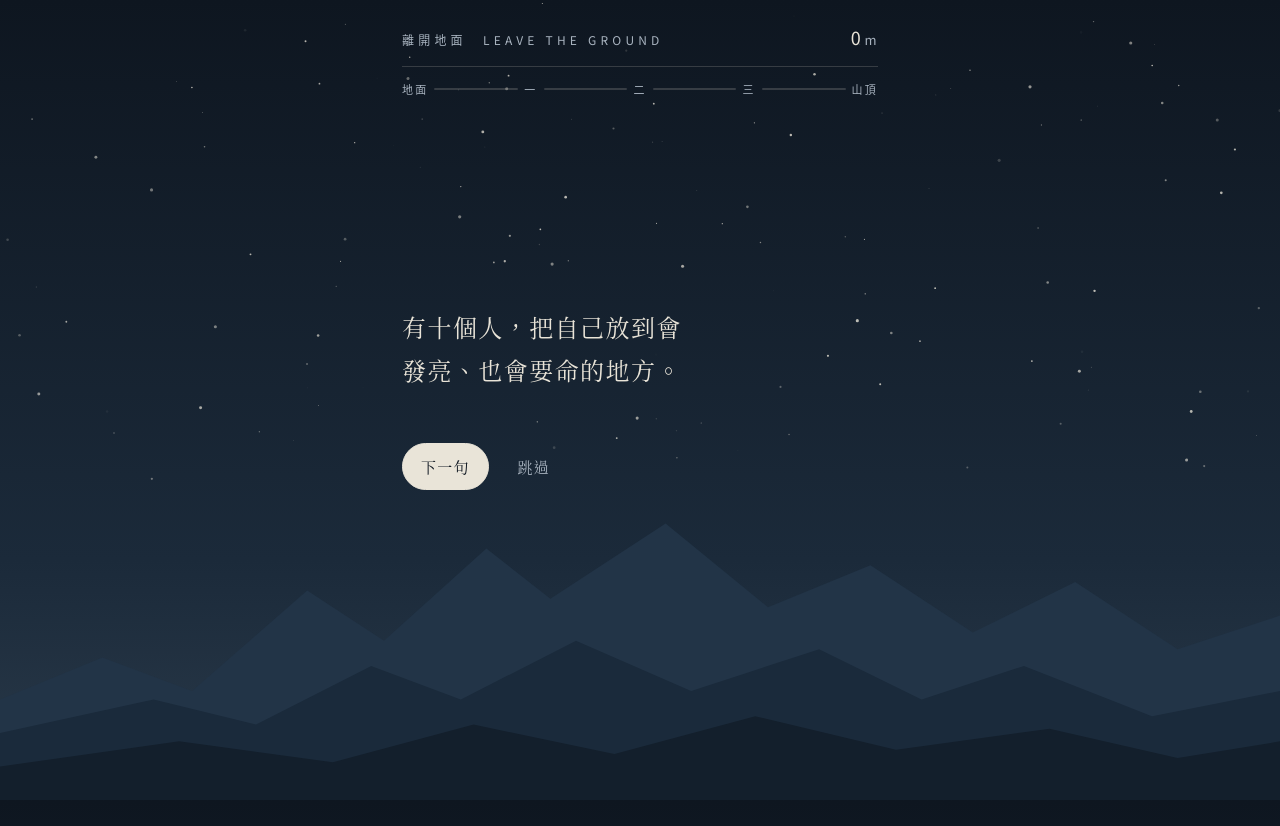
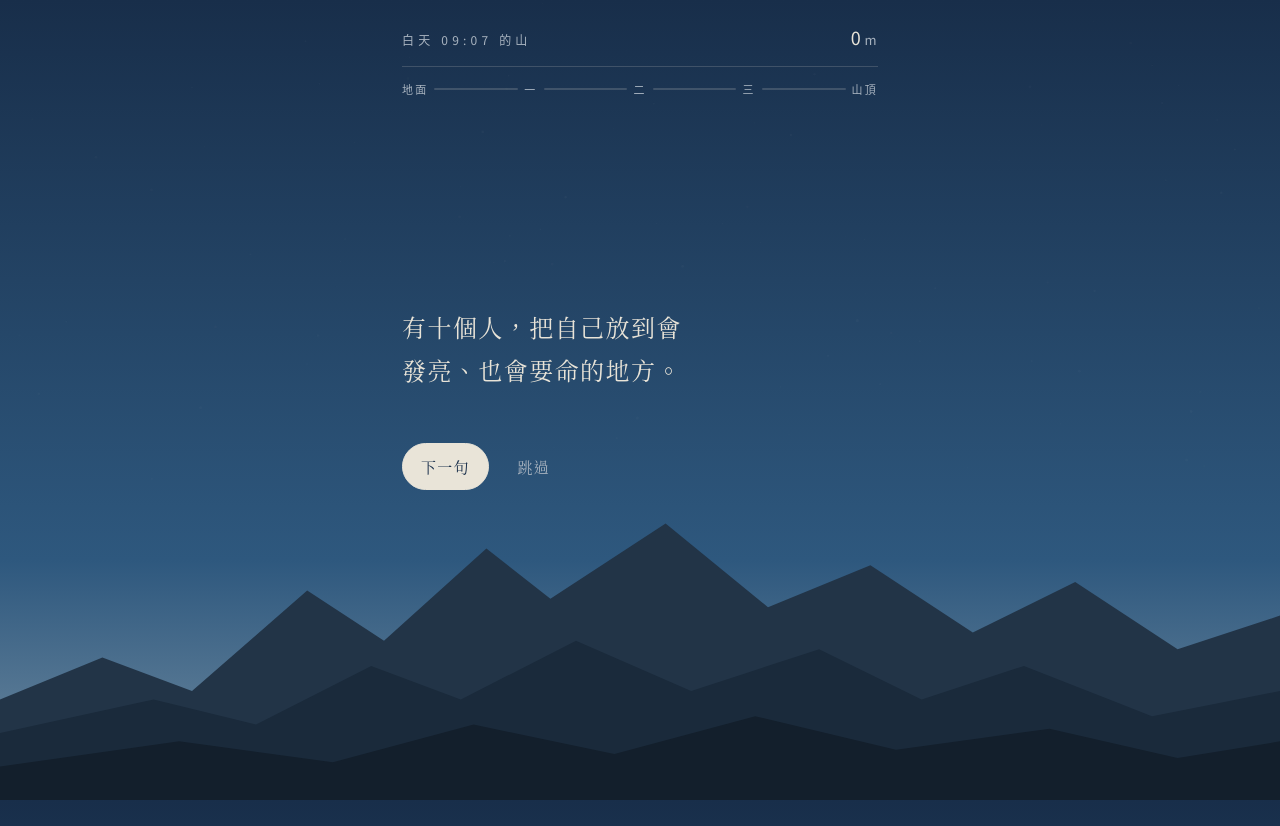
Before and after one commit to idomaintaipei-alt/leave-the-ground, a plain HTML site: page index.html in a window 1280 px wide. Drawn offline with Linux system fonts and the light colour scheme.

Commit message:
活的山（1）：天色跟真實時間走，心情只染一層；標題顯示幾點的山
Co-Authored-By: Claude Fable 5.1 <noreply@anthropic.com>

```diff
--- a/index.html
+++ b/index.html
@@ -123,7 +123,7 @@ footer{margin-top:34px;color:var(--ink2);font-size:12px;line-height:1.9;letter-s
 
 <main>
   <header>
-    <div class="k sans">離開地面　LEAVE THE GROUND</div>
+    <div class="k sans" id="skyname">離開地面　LEAVE THE GROUND</div>
     <div id="alt" class="sans"><b>0</b>m</div>
   </header>
   <div class="camps sans" id="camps"><span>地面</span><i></i><span>一</span><i></i><span>二</span><i></i><span>三</span><i></i><span>山頂</span></div>
@@ -361,7 +361,7 @@ $("#b-intro-skip").onclick=()=>show("#s-start");
 introShow();
 
 document.querySelectorAll(".mood").forEach(b=>b.addEventListener("click",()=>{
-  mood=b.dataset.m; document.body.dataset.mood=mood; document.querySelector(".r1").setAttribute("d",MOODS[mood].ridge);
+  mood=b.dataset.m; document.body.dataset.mood=mood; document.querySelector(".r1").setAttribute("d",MOODS[mood].ridge); applySky();
   step=0;alt=0;used.clear();picked=[];camp();}));
 /* 手指往上滑＝往上爬（只在營地畫面；每滑 1 像素算 0.02 秒） */
 (function(){let y0=null;
@@ -398,7 +398,7 @@ $("#b-stay-share").onclick=()=>{const bk=cur.b?BOOKS[cur.b]:null; share(`「${cu
 $("#b-stay-again").onclick=()=>$("#b-again").onclick();
 $("#b-share").onclick=()=>{const bk=cur.b?BOOKS[cur.b]:null; share(`「${cur.q}」\n── ${bk?`《${bk.t}》`:"meters 書系總序"}，${cur.by}\n\n${cur.ask}\n${site()}`,true);};
 $("#b-share2").onclick=()=>share(`今天在「離開地面」停了三個營地，離開地面 ${alt.toLocaleString()} 公尺。\n十本山岳文學，一次一句。\n${site()}`);
-$("#b-again").onclick=()=>{clearInterval(timer);alt=0;step=0;used.clear();picked=[];setAlt(0);mtn.style.transform="";document.body.classList.remove("high");delete document.body.dataset.mood;bars.forEach(b=>{b.classList.remove("done","now");b.style.setProperty("--p",0);});show("#s-start");};
+$("#b-again").onclick=()=>{clearInterval(timer);alt=0;step=0;used.clear();picked=[];setAlt(0);mtn.style.transform="";document.body.classList.remove("high");delete document.body.dataset.mood;applySky();bars.forEach(b=>{b.classList.remove("done","now");b.style.setProperty("--p",0);});show("#s-start");};
 
 /* 自動抓新版：比對伺服器上的 ETag，不一樣就重新載入一次（朋友只要重新整理或重開就會拿到最新版） */
 (async()=>{try{
@@ -407,9 +407,42 @@ $("#b-again").onclick=()=>{clearInterval(timer);alt=0;step=0;used.clear();picked
   if(old && old!==e && !sessionStorage.getItem("ltg-reloaded")){ sessionStorage.setItem("ltg-reloaded","1"); location.reload(); }
   else sessionStorage.removeItem("ltg-reloaded");
 }catch(_){}})();
+/* ---------- 山是活的：真實時間決定天色，心情只是染一層 ---------- */
+const TIMES=[ // [起始小時, 天頂, 中段, 地平線, 星星亮度, 名字]
+ [0,  "#060a0f","#0e151f","#182230",1.0,"深夜"],
+ [4.5,"#0f1322","#2b2a46","#6a4852",0.6,"黎明"],
+ [6.5,"#182c46","#2e5a84","#7c9fba",0.15,"清晨"],
+ [9,  "#1d3b60","#3870a3","#98bad3",0.04,"白天"],
+ [16, "#223858","#49597d","#ad7e5f",0.10,"傍晚"],
+ [18, "#13162a","#39233f","#884938",0.45,"黃昏"],
+ [19.5,"#090d17","#151c2b","#25303f",0.9,"夜"],
+];
+let starAlpha=1;
+const hex2=h=>[1,3,5].map(i=>parseInt(h.slice(i,i+2),16));
+const mix=(a,b,k)=>{const A=hex2(a),B=hex2(b);return "#"+A.map((v,i)=>Math.round(v+(B[i]-v)*k).toString(16).padStart(2,"0")).join("");};
+function timeSky(){
+  const d=new Date(), h=d.getHours()+d.getMinutes()/60;
+  let i=TIMES.length-1; for(let j=0;j<TIMES.length;j++) if(h>=TIMES[j][0]) i=j;
+  const a=TIMES[i], b=TIMES[(i+1)%TIMES.length]; const end=(i+1<TIMES.length)?b[0]:24;
+  const k=Math.min(1,Math.max(0,(h-a[0])/Math.max(.01,end-a[0])));
+  const sky=[1,2,3].map(n=>mix(a[n],b[n],k)); starAlpha=a[4]+(b[4]-a[4])*k;
+  return {sky,name:a[5],hhmm:d.toTimeString().slice(0,5)};
+}
+function applySky(){
+  const t=timeSky();
+  // 心情的色只染 35%，其餘跟著真實時間
+  const m=document.body.dataset.mood; const base=m?MOODSKY[m]:MOODSKY.none;
+  document.body.style.setProperty("--sky0",mix(t.sky[0],base[0],.35));
+  document.body.style.setProperty("--sky1",mix(t.sky[1],base[1],.35));
+  document.body.style.setProperty("--sky2",mix(t.sky[2],base[2],.35));
+  $("#skyname").textContent=`${t.name} ${t.hhmm} 的山`;
+}
+const MOODSKY={none:["#0e1620","#1b2a3a","#2a3a4a"],stuck:["#0b0f14","#161c24","#2a2f36"],tired:["#141a2a","#23304a","#3a4a63"],lost:["#10171a","#1c2a2c","#2e4144"],quit:["#160f12","#2a1b22","#3e2a33"],any:["#0e1a2a","#1b3350","#2f5070"]};
+applySky(); setInterval(applySky,60000);
+
 (function(){const c=$("#stars"),x=c.getContext("2d");let W,H,S=[];
  function rs(){W=c.width=innerWidth*devicePixelRatio;H=c.height=innerHeight*devicePixelRatio;S=[];for(let i=0;i<140;i++)S.push({x:Math.random()*W,y:Math.random()*H*.6,r:Math.random()*1.3*devicePixelRatio+.3,p:Math.random()*6.28});}
- function dr(t){x.clearRect(0,0,W,H);for(const s of S){x.globalAlpha=.35+.45*Math.sin(t/900+s.p);x.fillStyle="#e9e4d8";x.beginPath();x.arc(s.x,s.y,s.r,0,6.28);x.fill();}requestAnimationFrame(dr);}
+ function dr(t){x.clearRect(0,0,W,H);for(const s of S){x.globalAlpha=(.35+.45*Math.sin(t/900+s.p))*starAlpha;x.fillStyle="#e9e4d8";x.beginPath();x.arc(s.x,s.y,s.r,0,6.28);x.fill();}requestAnimationFrame(dr);}
  addEventListener("resize",rs);rs();requestAnimationFrame(dr);})();
 </script>
 </body>
```
